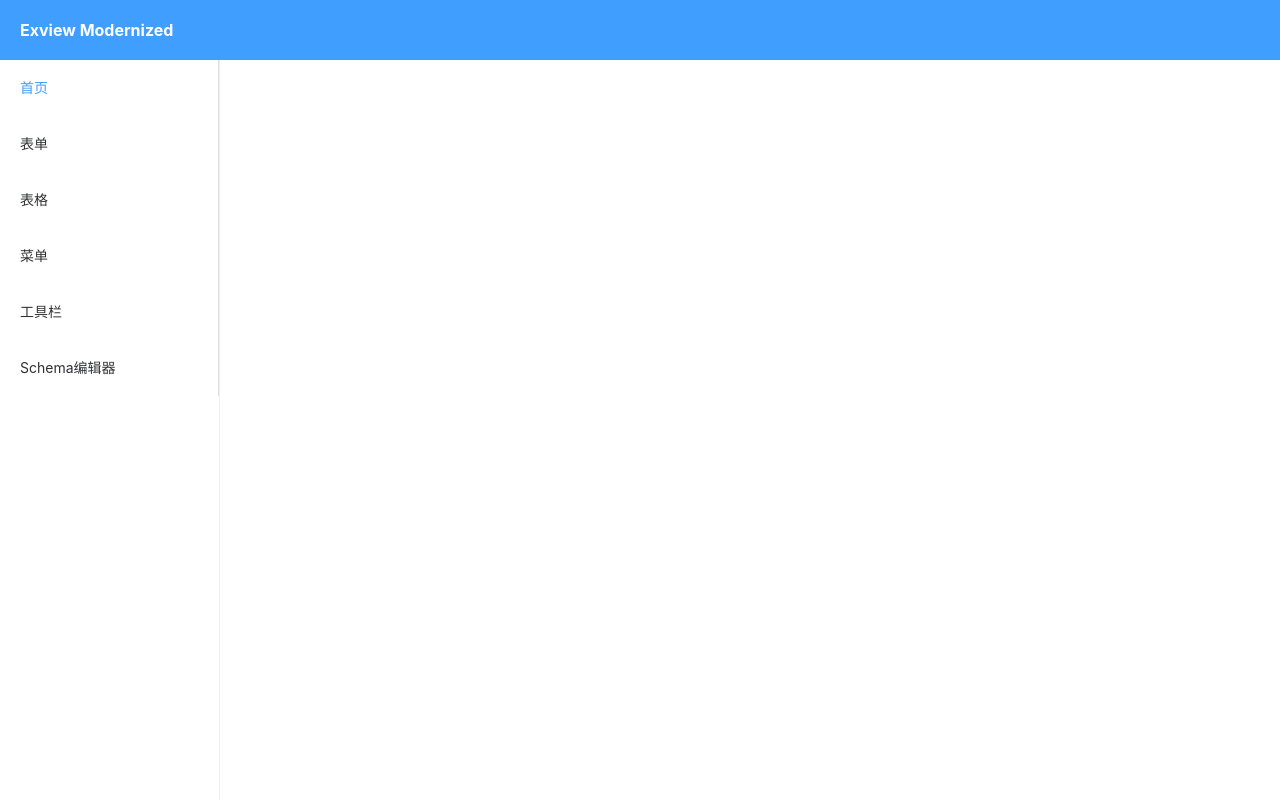
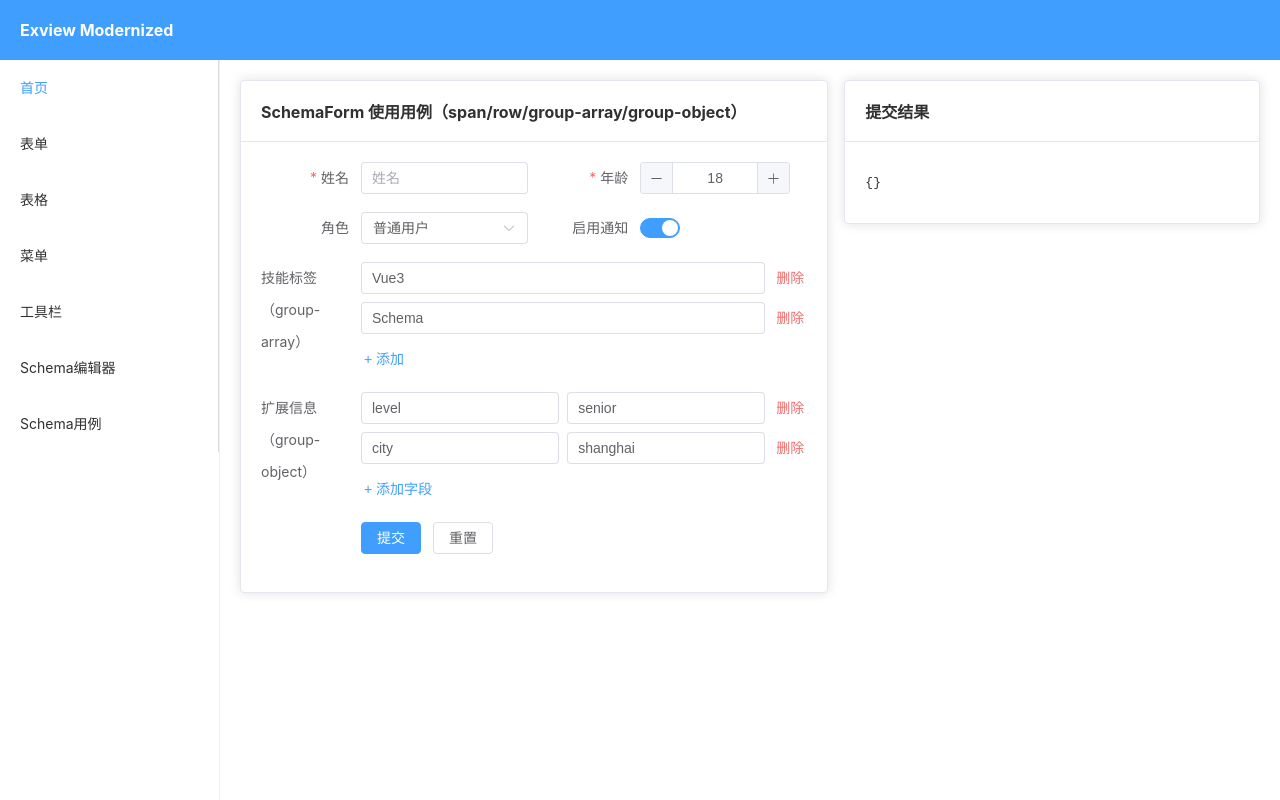
Before and after one commit to LiDengHui/exview, a Vue app in the folder apps/web/: page /schema-examples in a window 1280 px wide. Built offline with nearby package versions, Linux system fonts and the light colour scheme.

Commit message:
feat(web): add schema form usage examples page

```diff
--- a/apps/web/src/App.vue
+++ b/apps/web/src/App.vue
@@ -10,6 +10,7 @@
           <el-menu-item index="/menu">菜单</el-menu-item>
           <el-menu-item index="/toolbar">工具栏</el-menu-item>
           <el-menu-item index="/schema-playground">Schema编辑器</el-menu-item>
+          <el-menu-item index="/schema-examples">Schema用例</el-menu-item>
         </el-menu>
       </el-aside>
       <el-main>
--- a/apps/web/src/router/index.ts
+++ b/apps/web/src/router/index.ts
@@ -6,7 +6,8 @@ export const routes = [
   { path: '/table', component: () => import('../views/TableView.vue') },
   { path: '/menu', component: () => import('../views/MenuView.vue') },
   { path: '/toolbar', component: () => import('../views/ToolbarView.vue') },
-  { path: '/schema-playground', component: () => import('../views/SchemaPlaygroundView.vue') }
+  { path: '/schema-playground', component: () => import('../views/SchemaPlaygroundView.vue') },
+  { path: '/schema-examples', component: () => import('../views/SchemaExamplesView.vue') }
 ]
 
 export const router = createRouter({
--- /dev/null
+++ b/apps/web/src/views/SchemaExamplesView.vue
@@ -0,0 +1,94 @@
+<script setup lang="ts">
+import { ref } from 'vue'
+import { ElMessage } from 'element-plus'
+import { SchemaForm } from '@exview/schema-form'
+import type { FormSchema } from '@exview/schema-shared'
+
+const resultText = ref('{}')
+
+const schema: FormSchema = {
+  fields: [
+    {
+      label: '姓名',
+      name: 'name',
+      widget: 'input',
+      rule: 'required',
+      span: 12,
+      option: { placeholder: '姓名', value: '' }
+    },
+    {
+      label: '年龄',
+      name: 'age',
+      widget: 'input-number',
+      rule: 'requiredNum',
+      span: 12,
+      option: { min: 0, max: 120, value: 18 }
+    },
+    {
+      label: '角色',
+      name: 'role',
+      widget: 'select',
+      span: 12,
+      option: {
+        value: 'user',
+        options: [
+          { label: '管理员', value: 'admin' },
+          { label: '普通用户', value: 'user' }
+        ]
+      }
+    },
+    {
+      label: '启用通知',
+      name: 'enabled',
+      widget: 'switch',
+      span: 12,
+      defaultValue: true
+    },
+    {
+      label: '技能标签（group-array）',
+      name: 'tags',
+      widget: 'group-array',
+      row: true,
+      defaultValue: ['Vue3', 'Schema']
+    },
+    {
+      label: '扩展信息（group-object）',
+      name: 'meta',
+      widget: 'group-object',
+      row: true,
+      defaultValue: { level: 'senior', city: 'shanghai' }
+    }
+  ],
+  toolbar: 'submit,reset'
+}
+
+function onSubmit(model: Record<string, unknown>) {
+  resultText.value = JSON.stringify(model, null, 2)
+  ElMessage.success('提交成功')
+}
+
+function onReset(model: Record<string, unknown>) {
+  resultText.value = JSON.stringify(model, null, 2)
+}
+</script>
+
+<template>
+  <el-row :gutter="16">
+    <el-col :span="14">
+      <el-card>
+        <template #header>
+          <strong>SchemaForm 使用用例（span/row/group-array/group-object）</strong>
+        </template>
+        <SchemaForm :schema="schema" @submit="onSubmit" @reset="onReset" />
+      </el-card>
+    </el-col>
+    <el-col :span="10">
+      <el-card>
+        <template #header>
+          <strong>提交结果</strong>
+        </template>
+        <pre>{{ resultText }}</pre>
+      </el-card>
+    </el-col>
+  </el-row>
+</template>
```
